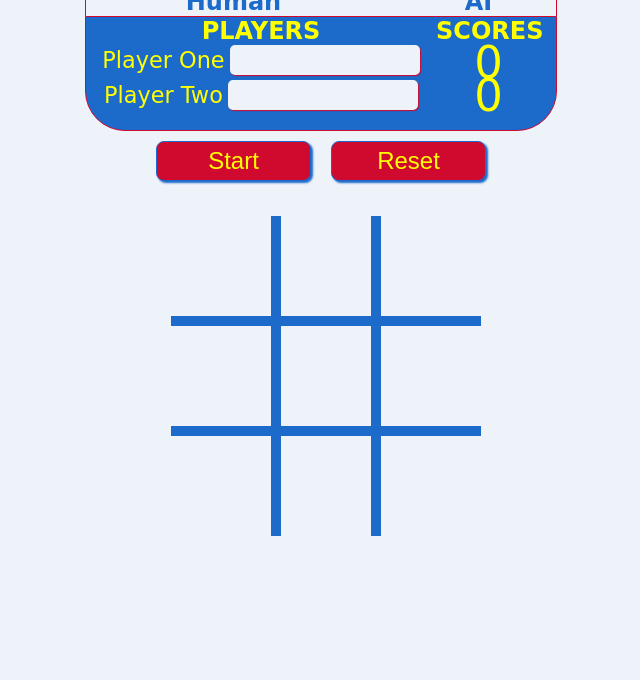
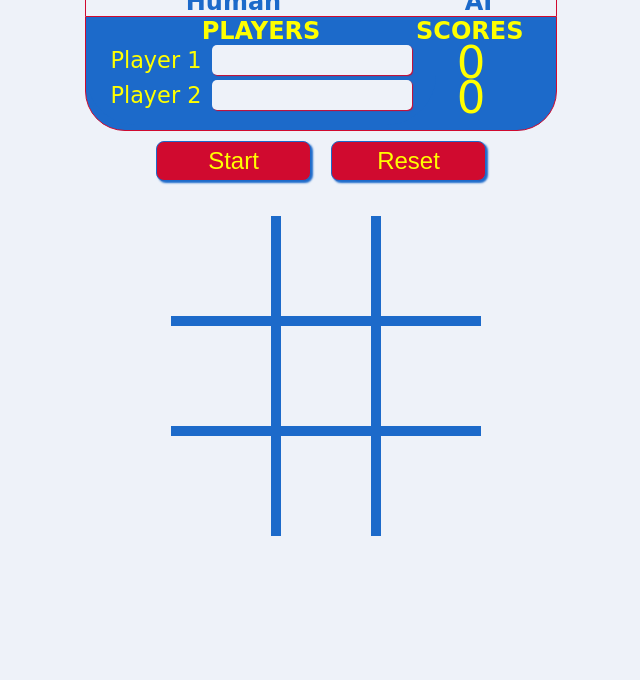
Before and after one commit to kato2025/tictactoe, a plain HTML site: page index.html in a window 1280 px wide. Shown: the part 120-800 px from the top of the page, without its empty margins (319-959 px from the left). Drawn offline with Linux system fonts and the light colour scheme; a web font is replaced by a local one.

Commit message:
Add index.html styles.css

```diff
--- a/index.html
+++ b/index.html
@@ -27,10 +27,10 @@
     <div class="gamePlayers">
       <div class="players">PLAYERS</div> <!--Players-->
       <form id="inputForm">
-        <label class="player1Name" for="player1Name">Player One</label>
+        <label class="player1Name" for="player1Name">Player 1</label>
         <input type="text" id="player1Name">
         <br>
-        <label class="player2Name" for="player2Name">Player Two</label>
+        <label class="player2Name" for="player2Name">Player 2</label>
         <input type="text" id="player2Name">
         <br>
       </form>
--- a/styles.css
+++ b/styles.css
@@ -36,6 +36,7 @@ body {      /* body styles */
     background-color: var(--blue-colour--);
 }
 .headerImage {     /* Header image styles */
+    margin-left: 20px;
     width: 120px;
     height: auto;
 }
@@ -92,6 +93,9 @@ body {      /* body styles */
     font-size: 1.5rem;
     font-weight: bolder;
 }
+.scores {
+    margin-left: -20px;
+}
 #inputForm {    /* Input players form styles */
     align-self: center;
     border-top: none;
@@ -108,8 +112,9 @@ body {      /* body styles */
 }
 #player1Name,
 #player2Name {
+    margin-left: 5px;
     padding-left: 10px;
-    width: 180px;
+    width: 190px;
     height: 30px;
     font-family: var(--gamer-Font--);
     color: var(--blue-colour--);
@@ -131,7 +136,6 @@ body {      /* body styles */
 }
 #player1Score,
 #player2Score {
-    padding-left: 35px;
     font-family: "UnifrakturCook", cursive;
     font-size: 45px;
     color:var(--yellow-colour--);
@@ -140,7 +144,7 @@ body {      /* body styles */
     margin-top: -9px;
 }
 #player2Score {
-    margin-top: -20px;
+    margin-top: -18px;
 }
 #result {       /* Game result styles */
     margin-left: 90px;
```
